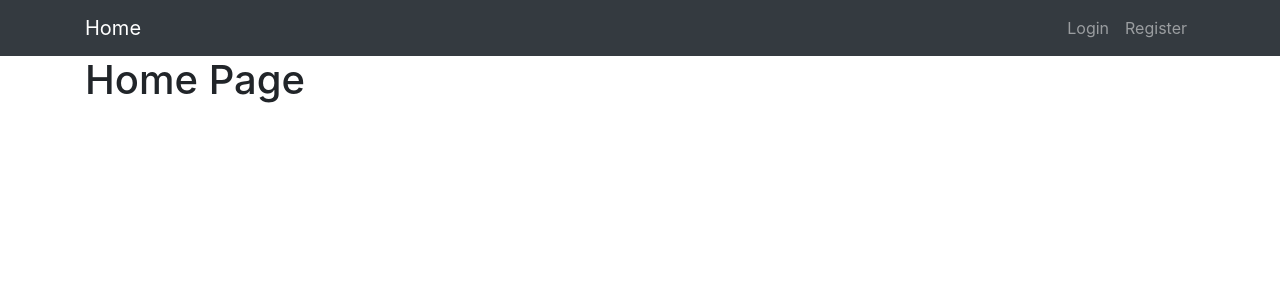
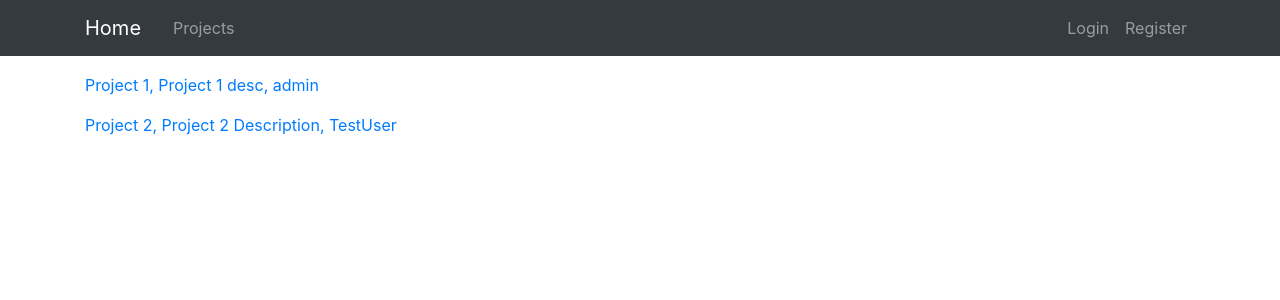
Before and after one commit to Offpics/apsi, a Django app: page /projects/ in a window 1280 px wide. Shown: the top 300 px of the page. Run offline with Django 3.2, Linux system fonts and the light colour scheme; data comes from the database, SQL or seed files in the repository; both versions use the stored data as it was after the commit; some libraries are stand-ins or nearby versions.

Commit message:
Add projects list

```diff
--- a/projects/models.py
+++ b/projects/models.py
@@ -1,11 +1,16 @@
 from django.db import models
 from django.urls import reverse
+from django.contrib.auth.models import User
 
 
 # Create your models here.
 class Project(models.Model):
     title = models.CharField(max_length=100)
     description = models.TextField()
+    user = models.ForeignKey(User, on_delete=models.CASCADE)
+
+    def __str__(self):
+        return f'{self.title}, {self.description}, {self.user}'
 
     # Django will use this function to find a URL of any specific instance
     # of the Post.
--- a/projects/static/projects/main.css
+++ b/projects/static/projects/main.css
@@ -1,84 +1,3 @@
-body {
-    background: #fafafa;
-    color: #333333;
-    margin-top: 5rem;
-  }
-
-  h1, h2, h3, h4, h5, h6 {
-    color: #444444;
-  }
-
-  ul {
-    margin: 0;
-  }
-
-  .bg-steel {
-    background-color: #5f788a;
-  }
-
-  .site-header .navbar-nav .nav-link {
-    color: #cbd5db;
-  }
-
-  .site-header .navbar-nav .nav-link:hover {
-    color: #ffffff;
-  }
-
-  .site-header .navbar-nav .nav-link.active {
-    font-weight: 500;
-  }
-
-  .content-section {
-    background: #ffffff;
-    padding: 10px 20px;
-    border: 1px solid #dddddd;
-    border-radius: 3px;
-    margin-bottom: 20px;
-  }
-
-  .article-title {
-    color: #444444;
-  }
-
-  a.article-title:hover {
-    color: #428bca;
-    text-decoration: none;
-  }
-
-  .article-content {
-    white-space: pre-line;
-  }
-
-  .article-img {
-    height: 65px;
-    width: 65px;
-    margin-right: 16px;
-  }
-
-  .article-metadata {
-    padding-bottom: 1px;
-    margin-bottom: 4px;
-    border-bottom: 1px solid #e3e3e3
-  }
-
-  .article-metadata a:hover {
-    color: #333;
-    text-decoration: none;
-  }
-
-  .article-svg {
-    width: 25px;
-    height: 25px;
-    vertical-align: middle;
-  }
-
-  .account-img {
-    height: 125px;
-    width: 125px;
-    margin-right: 20px;
-    margin-bottom: 16px;
-  }
-
-  .account-heading {
-    font-size: 2.5rem;
-  }
+.navbar{
+  margin-bottom: 2ex;
+}
--- a/projects/templates/projects/base.html
+++ b/projects/templates/projects/base.html
@@ -8,30 +8,10 @@
 
     <!-- Bootstrap CSS -->
     <link rel="stylesheet" href="https://maxcdn.bootstrapcdn.com/bootstrap/4.0.0/css/bootstrap.min.css" integrity="sha384-Gn5384xqQ1aoWXA+058RXPxPg6fy4IWvTNh0E263XmFcJlSAwiGgFAW/dAiS6JXm" crossorigin="anonymous">
+
+    <link rel="stylesheet" type="text/css" href="{% static 'projects/main.css' %}">
 </head>
 <body>
-    <!-- <nav class="navbar navbar-expand-lg navbar-light bg-light">
-        <a class="navbar-brand" href="#">Navbar</a>
-        <button class="navbar-toggler" type="button" data-toggle="collapse" data-target="#navbarSupportedContent" aria-controls="navbarSupportedContent" aria-expanded="false" aria-label="Toggle navigation">
-            <span class="navbar-toggler-icon"></span>
-        </button>
-
-        <div class="collapse navbar-collapse" id="navbarSupportedContent">
-            <ul class="navbar-nav mr-auto">
-            <li class="nav-item active">
-                <a class="nav-link" href="{% url 'project-home' %}">Home <span class="sr-only">(current)</span></a>
-            </li>
-            <li class="nav-item">
-                <a class="nav-link" href="{% url 'project-create' %}">Add Project</a>
-            </li>
-            <li class="nav-item">
-                <a class="nav-link disabled" href="#">Disabled</a>
-            </li>
-            </ul>
-            <a class="nav-link" href="#">xd</a>
-        </div>
-    </nav> -->
-
     <header>
       <nav class="navbar navbar-expand-md navbar-dark bg-dark">
         <div class="container">
@@ -41,6 +21,7 @@
           </button>
           <div class="collapse navbar-collapse" id="navbarToggle">
             <div class="navbar-nav mr-auto">
+            <a class="nav-item nav-link" href="{% url 'project-list' %}">Projects</a>
             {% if user.is_authenticated %}
                 <a class="nav-item nav-link" href="{% url 'project-create' %}">New Project</a>
             {% endif %}
--- a/projects/templates/projects/home.html
+++ b/projects/templates/projects/home.html
@@ -1,4 +1,5 @@
 {% extends "projects/base.html" %}
 {% block content %}
 <h1>Home Page</h1>
+<img src="https://i.redd.it/nap97qc4ilh21.jpg">
 {% endblock content %}
--- a/projects/templates/projects/project_detail.html
+++ b/projects/templates/projects/project_detail.html
@@ -3,4 +3,8 @@
 <p>{{ object.title }} </p>
 
 <p>{{ object.description }}</p>
+
+
+<p>{{ object.user }}</p>
+
 {% endblock content %}
--- /dev/null
+++ b/projects/templates/projects/project_list.html
@@ -0,0 +1,11 @@
+{% extends "projects/base.html" %}
+{% block content %}
+
+
+{% for project in projects %}
+<p>
+    <a href="{% url 'project-detail' project.pk %}"> {{ project }} </a>
+</p>
+{% endfor %}
+
+{% endblock content %}
--- a/projects/urls.py
+++ b/projects/urls.py
@@ -1,8 +1,9 @@
 from django.urls import path
-from .views import ProjectCreateView, ProjectDetailView, home
+from .views import ProjectCreateView, ProjectDetailView, home, ProjectListView
 
 urlpatterns = [
     path('projects/new/', ProjectCreateView.as_view(), name='project-create'),
     path('projects/<int:pk>/', ProjectDetailView.as_view(), name='project-detail'),
-    path('projects/', home, name='project-home')
+    path('', home, name='project-home'),
+    path('projects/', ProjectListView.as_view(), name='project-list')
 ]
--- a/projects/views.py
+++ b/projects/views.py
@@ -1,17 +1,21 @@
 from django.shortcuts import render
-from django.views.generic import CreateView, DetailView
+from django.views.generic import CreateView, DetailView, ListView
 from django.contrib.auth.mixins import LoginRequiredMixin
 from .models import Project
 
 
 class ProjectCreateView(LoginRequiredMixin, CreateView):
     model = Project
-    fields = ['title', 'description']
+    fields = ['title', 'description', 'user']
 
 
 class ProjectDetailView(DetailView):
     model = Project
 
 
+class ProjectListView(ListView):
+    model = Project
+    context_object_name = 'projects'
+
 def home(request):
     return render(request, 'projects/home.html')
```
Also changed, not shown: db.sqlite3, projects/migrations/0001_initial.py, users/migrations/__init__.py (deleted).
